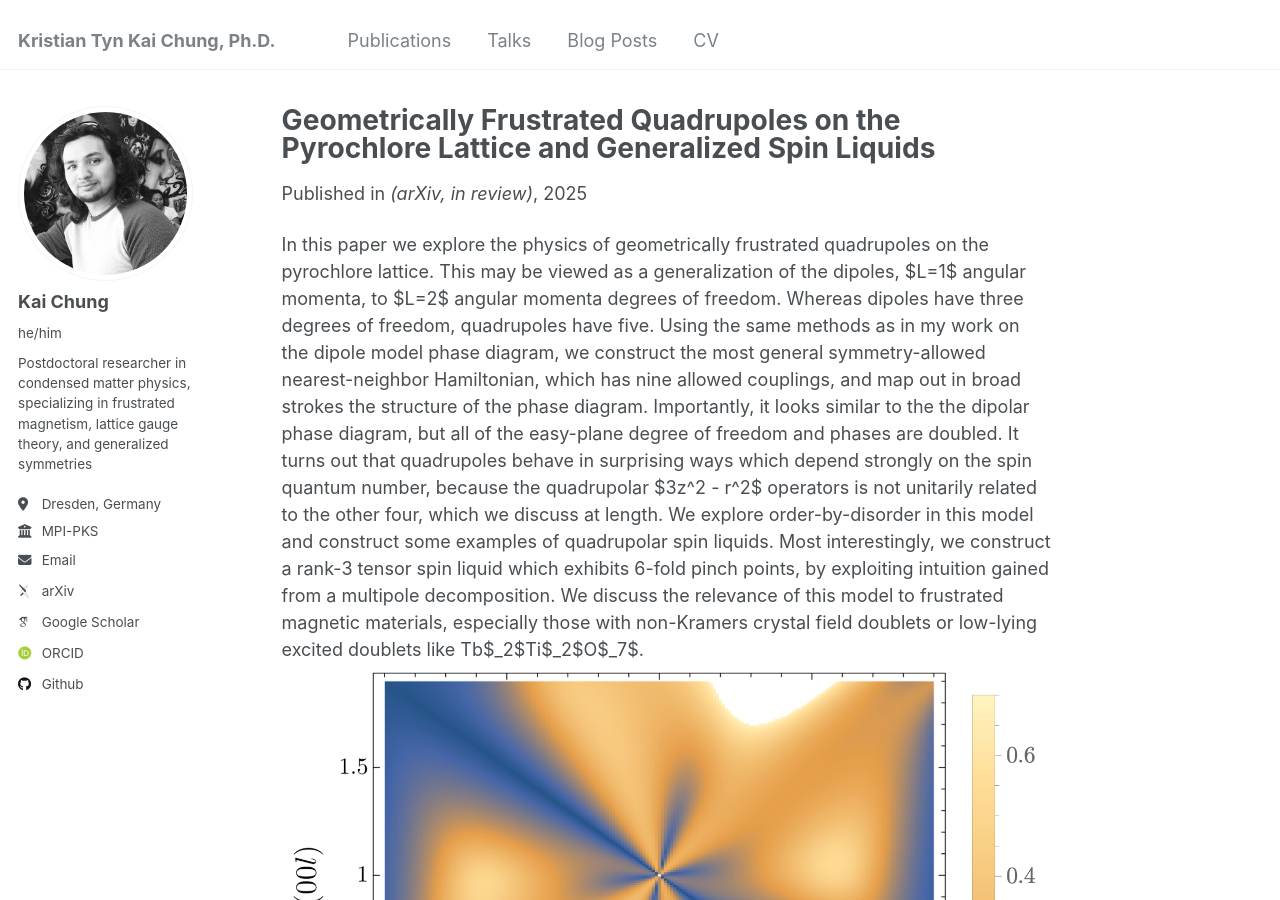
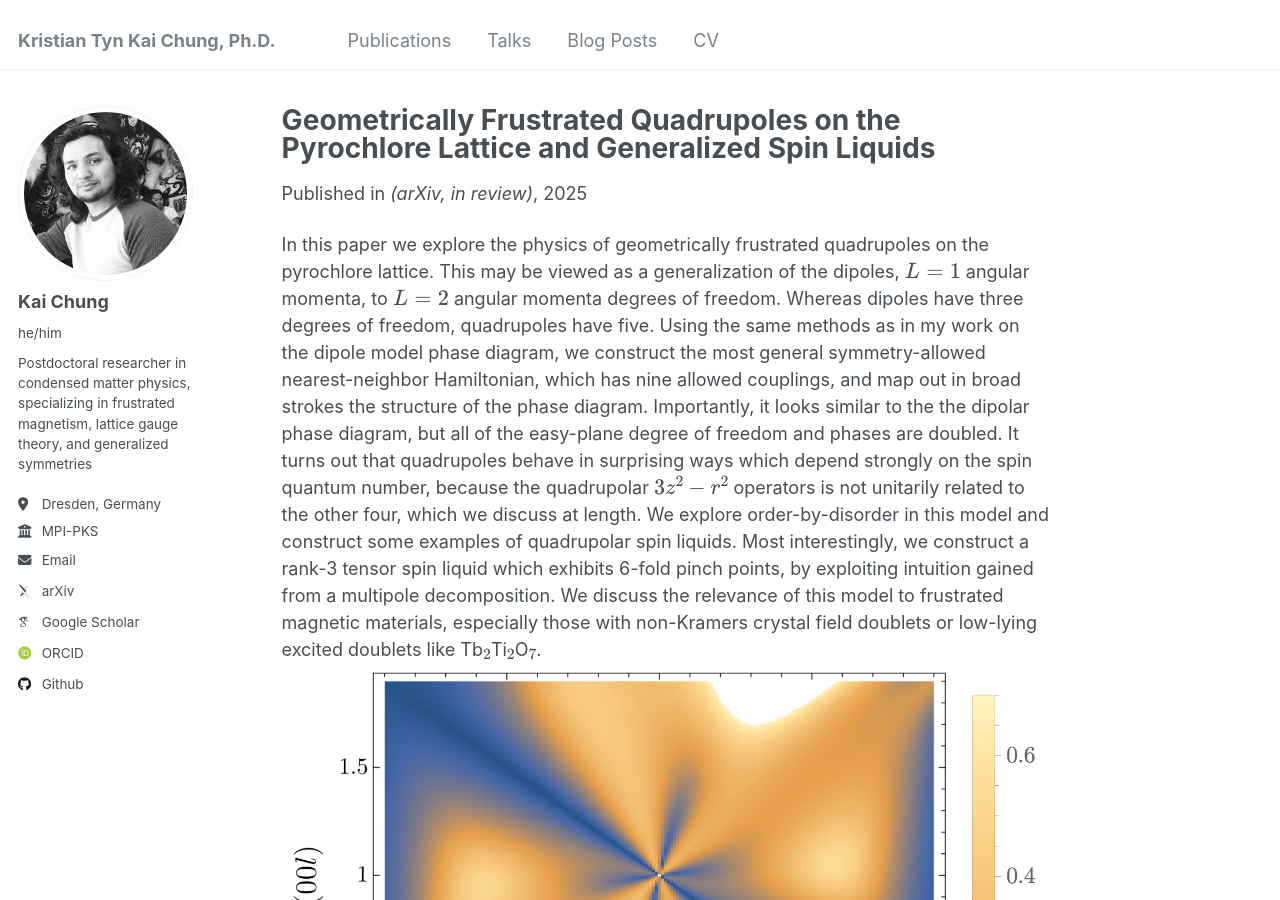
Before and after one commit to ktchung-p/ktchung-p.github.io, a Jekyll site: the page built from _publications/2025-quadrupoles.md, in a window 1280 px wide and 900 px high. Built offline with Jekyll 4.4.1, drawn with Linux system fonts in a browser that asks for light colours; some web fonts are replaced.

Commit message:
fixed inline math

```diff
--- a/_publications/2025-quadrupoles.md
+++ b/_publications/2025-quadrupoles.md
@@ -11,5 +11,5 @@ paperurl: 'https://arxiv.org/abs/2506.19908'
 #citation: 'Your Name, You. (2009). &quot;Paper Title Number 1.&quot; <i>Journal 1</i>. 1(1).'
 ---
 
-In this paper we explore the physics of geometrically frustrated quadrupoles on the pyrochlore lattice. This may be viewed as a generalization of the dipoles, $L=1$ angular momenta, to $L=2$ angular momenta degrees of freedom. Whereas dipoles have three degrees of freedom, quadrupoles have five. Using the same methods as in my work on the dipole model phase diagram, we construct the most general symmetry-allowed nearest-neighbor Hamiltonian, which has nine allowed couplings, and map out in broad strokes the structure of the phase diagram. Importantly, it looks similar to the the dipolar phase diagram, but all of the easy-plane degree of freedom and phases are doubled. It turns out that quadrupoles behave in surprising ways which depend strongly on the spin quantum number, because the quadrupolar $3z^2 - r^2$ operators is not unitarily related to the other four, which we discuss at length. We explore order-by-disorder in this model and construct some examples of quadrupolar spin liquids. Most interestingly, we construct a rank-3 tensor spin liquid which exhibits 6-fold pinch points, by exploiting intuition gained from a multipole decomposition. We discuss the relevance of this model to frustrated magnetic materials, especially those with non-Kramers crystal field doublets or low-lying excited doublets like Tb$_2$Ti$_2$O$_7$.
+In this paper we explore the physics of geometrically frustrated quadrupoles on the pyrochlore lattice. This may be viewed as a generalization of the dipoles, \\(L=1\\) angular momenta, to \\(L=2\\) angular momenta degrees of freedom. Whereas dipoles have three degrees of freedom, quadrupoles have five. Using the same methods as in my work on the dipole model phase diagram, we construct the most general symmetry-allowed nearest-neighbor Hamiltonian, which has nine allowed couplings, and map out in broad strokes the structure of the phase diagram. Importantly, it looks similar to the the dipolar phase diagram, but all of the easy-plane degree of freedom and phases are doubled. It turns out that quadrupoles behave in surprising ways which depend strongly on the spin quantum number, because the quadrupolar \\(3z^2 - r^2\\) operators is not unitarily related to the other four, which we discuss at length. We explore order-by-disorder in this model and construct some examples of quadrupolar spin liquids. Most interestingly, we construct a rank-3 tensor spin liquid which exhibits 6-fold pinch points, by exploiting intuition gained from a multipole decomposition. We discuss the relevance of this model to frustrated magnetic materials, especially those with non-Kramers crystal field doublets or low-lying excited doublets like Tb\\(_2\\)Ti\\(_2\\)O\\(_7\\).
 ![a 6-fold pinch point](https://ktchung-p.github.io/images/6-fold-pinch.png)
```
